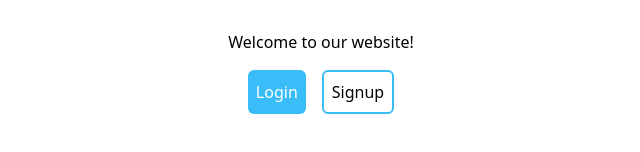
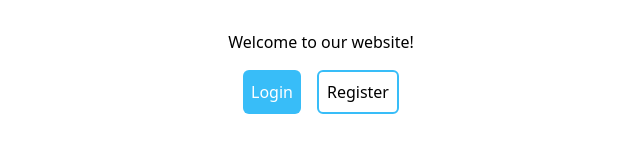
Before and after one commit to giankyle989/laravel-react-crud, a React (Vite) app in the folder react/: page / in a window 1280 px wide. Shown: the part 320-472 px from the top of the page, without its empty margins (319-959 px from the left). Built offline with nearby package versions, Linux system fonts and the light colour scheme.

Commit message:
Added redirect button and link

```diff
--- a/react/src/views/Index.jsx
+++ b/react/src/views/Index.jsx
@@ -1,13 +1,21 @@
 import React from 'react'
+import { useNavigate } from 'react-router-dom'
 
 const Index = () => {
+    const navigate = useNavigate();
   return (
     <>
         <div className='h-screen flex flex-col justify-center items-center'>
             <h2>Welcome to our website!</h2>
             <div className='flex gap-x-4 p-4'>
-                <button className='bg-sky-400 p-2 text-white rounded-md hover:bg-sky-600 active:bg-sky-800'>Login</button>
-                <button className='border-2 border-sky-400 p-2 rounded-md hover:bg-slate-200 active:bg-slate-400'>Signup</button>
+                <button
+                className='bg-sky-400 p-2 text-white rounded-md hover:bg-sky-600 active:bg-sky-800'
+                onClick={() => navigate("/login")}
+                >Login</button>
+                <button
+                className='border-2 border-sky-400 p-2 rounded-md hover:bg-slate-200 active:bg-slate-400'
+                onClick={() => navigate("/register")}
+                >Register</button>
             </div>
         </div>
     </>
--- a/react/src/views/Login.jsx
+++ b/react/src/views/Login.jsx
@@ -1,4 +1,5 @@
 import React from 'react'
+import { Link } from 'react-router-dom'
 
 export const Login = () => {
   return (
@@ -18,7 +19,8 @@ export const Login = () => {
                 <input className='w-full border border-black p-1.5 focus:outline-none focus:border-sky-300 rounded' name='Password' type="password" />
               </div>
               <button className='bg-sky-500 hover:bg-sky-400 text-white font-bold py-2 px-4 border-b-4 border-sky-700 hover:border-sky-500 rounded my-2'>Login</button>
-              <p>Don't have an account? Register <a href='' className='text-sky-400 hover:text-sky-300'>here</a></p>
+              <p>Don't have an account? Register
+              <Link className='text-sky-400 hover:text-sky-300' to={"/register"}> here</Link></p>
             </form>
           </div>
         </div>
--- a/react/src/views/Register.jsx
+++ b/react/src/views/Register.jsx
@@ -1,6 +1,9 @@
 import React from 'react'
+import { Link } from 'react-router-dom'
 
 const Register = () => {
+
+
   return (
     <>
       <div className='h-screen flex justify-center items-center'>
@@ -26,7 +29,8 @@ const Register = () => {
                 <input className='w-full border border-black p-1.5 focus:outline-none focus:border-sky-300 rounded' name='Password' type="password" />
               </div>
               <button className='bg-sky-500 hover:bg-sky-400 text-white font-bold py-2 px-4 border-b-4 border-sky-700 hover:border-sky-500 rounded my-2'>Create account</button>
-              <p>Already have an account? Login <a href='' className='text-sky-400 hover:text-sky-300'>here</a></p>
+              <p>Already have an account? Login
+              <Link className='text-sky-400 hover:text-sky-300' to={"/login"}> here</Link></p>
             </form>
           </div>
         </div>
```
